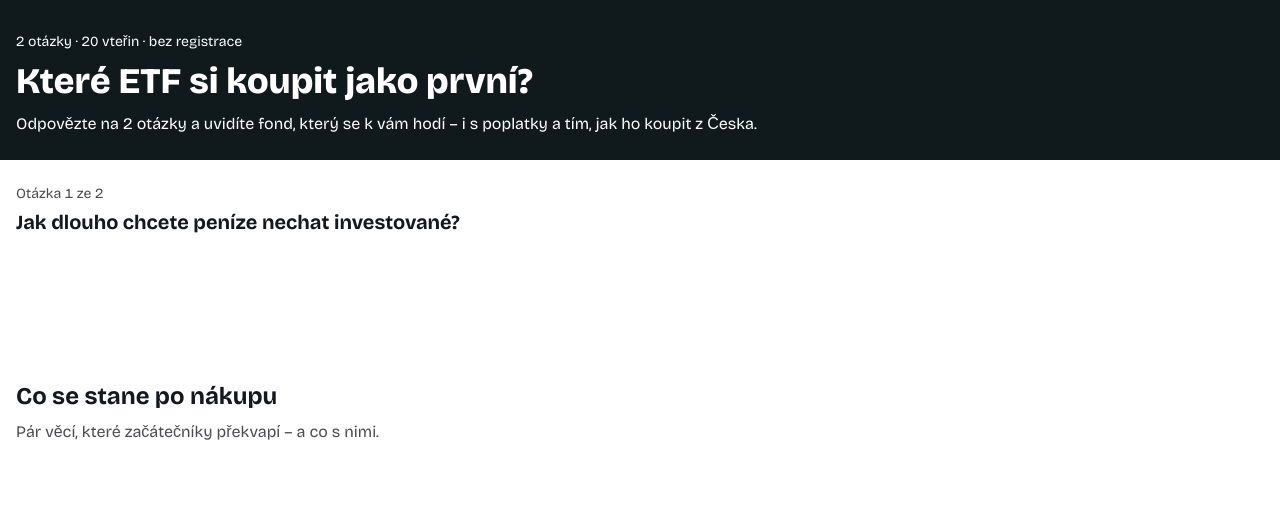
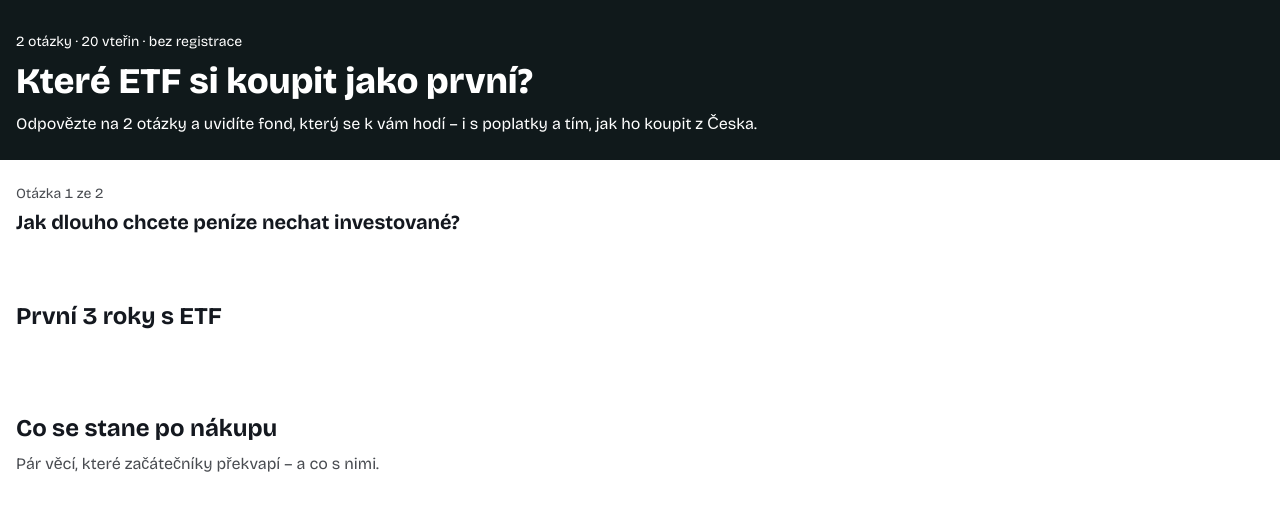
Before and after one commit to nazaruha/prvnietf-cz, a Next.js app: page / in a window 1280 px wide. Shown: the top 510 px of the page. Built offline with nearby package versions, Linux system fonts and the light colour scheme.

Commit message:
feat: open lead form when picker is skipped

```diff
--- a/src/components/Funnel/Funnel.tsx
+++ b/src/components/Funnel/Funnel.tsx
@@ -1,7 +1,7 @@
 "use client";
 
 import { useState } from "react";
-import { RESULTS, type FundPrice, type ResultId, type UcitsTicker } from "@/data/etfs";
+import { RESULTS, SKIPPED_PICKER, type FundPrice, type ResultId, type UcitsTicker } from "@/data/etfs";
 import { LeadForm } from "@/components/LeadForm/LeadForm";
 import { Picker } from "@/components/Picker/Picker";
 import { ResultCard } from "@/components/ResultCard/ResultCard";
@@ -23,7 +23,7 @@ export function Funnel({ prices }: FunnelProps) {
     <>
       <Picker onResult={setResultId} />
       {result && <ResultCard result={result} price={price} />}
-      <LeadForm result={result} />
+      <LeadForm context={result ?? SKIPPED_PICKER} />
     </>
   );
 }
--- a/src/components/LeadForm/LeadForm.tsx
+++ b/src/components/LeadForm/LeadForm.tsx
@@ -1,35 +1,38 @@
 "use client";
 
-import type { PickerResult } from "@/data/etfs";
+import type { FormContext } from "@/data/etfs";
 
 // Owner: lead agent. Copy from docs/copy.md "4. Form"; submits through submitLead.ts.
 // Tracks `form_viewed`, `form_started`, and `form_submitted` (only after `{ ok: true }`)
 // with track(); redirects with withAttribution() (see CLAUDE.md pitfalls).
 
 export type LeadFormProps = {
-  /** The result shown above the form; null before the picker is finished. */
-  result: PickerResult | null;
+  /** The result shown above the form, or SKIPPED_PICKER when the picker isn't finished. */
+  context: FormContext;
 };
 
 /** Anchor id the "scroll to the form" CTAs point at. */
 export const LEAD_FORM_ID = "pruvodce";
 
-/**
- * Placeholder: heading only.
- * TODO(copy): docs/copy.md has no heading for a visitor who reaches the form
- * (e.g. via the second CTA) before finishing the picker. Ask the user.
- */
-export function LeadForm({ result }: LeadFormProps) {
-  const heading =
-    result === null
-      ? null
-      : result.kind === "fund"
-        ? `Co vás čeká v prvních 3 letech s ${result.ucits.ticker}?`
-        : "Průvodce na dobu, kdy budete připraveni";
+/** Form heading per context (docs/copy.md "4. Form"). */
+function headingFor(context: FormContext): string {
+  switch (context.kind) {
+    case "fund":
+      return `Co vás čeká v prvních 3 letech s ${context.ucits.ticker}?`;
+    case "not-yet":
+      return "Průvodce na dobu, kdy budete připraveni";
+    case "skipped":
+      return "První 3 roky s ETF";
+  }
+}
 
+/** Placeholder: heading only. The form is always open, also when the picker was skipped. */
+export function LeadForm({ context }: LeadFormProps) {
   return (
-    <section id={LEAD_FORM_ID} aria-label="První 3 roky s ETF" className="px-gutter py-10">
-      {heading && <h2 className="text-2xl font-bold">{heading}</h2>}
+    <section id={LEAD_FORM_ID} aria-labelledby="lead-form" className="px-gutter py-10">
+      <h2 id="lead-form" className="text-2xl font-bold">
+        {headingFor(context)}
+      </h2>
     </section>
   );
 }
--- a/src/components/LeadForm/submitLead.ts
+++ b/src/components/LeadForm/submitLead.ts
@@ -7,7 +7,7 @@ import type { UcitsTicker } from "@/data/etfs";
 export type LeadPayload = {
   email: string;
   consent: boolean;
-  /** UCITS ticker of the shown result; null for "not-yet". */
+  /** UCITS ticker of the shown result; null for "not-yet" and for a skipped picker. */
   fund: UcitsTicker | null;
   adVersion: AdVersion | null;
   utm: Partial<Record<UtmKey, string>>;
--- a/src/data/etfs.ts
+++ b/src/data/etfs.ts
@@ -172,6 +172,14 @@ export type NotYetResult = {
 
 export type PickerResult = FundResult | NotYetResult;
 
+/** The visitor reached the form (e.g. via the second CTA) without finishing the picker. */
+export type SkippedPicker = { kind: "skipped"; id: "skipped" };
+
+export const SKIPPED_PICKER: SkippedPicker = { kind: "skipped", id: "skipped" };
+
+/** What the lead form is shown for: a picker result, or a skipped picker. */
+export type FormContext = PickerResult | SkippedPicker;
+
 export const RESULT_HEADER = "Lidé s podobnými odpověďmi obvykle volí:";
 
 /** Data date shared by all Vanguard funds; fails loudly if a factsheet update makes them differ. */
```
Also changed, not shown: 1 other file (tests, documents, lock files or other folders).
